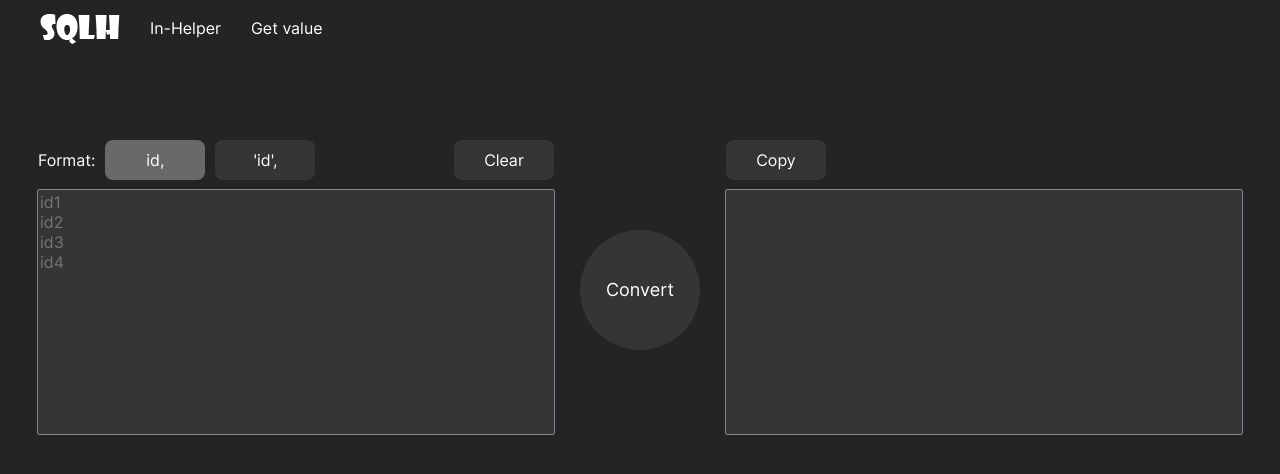
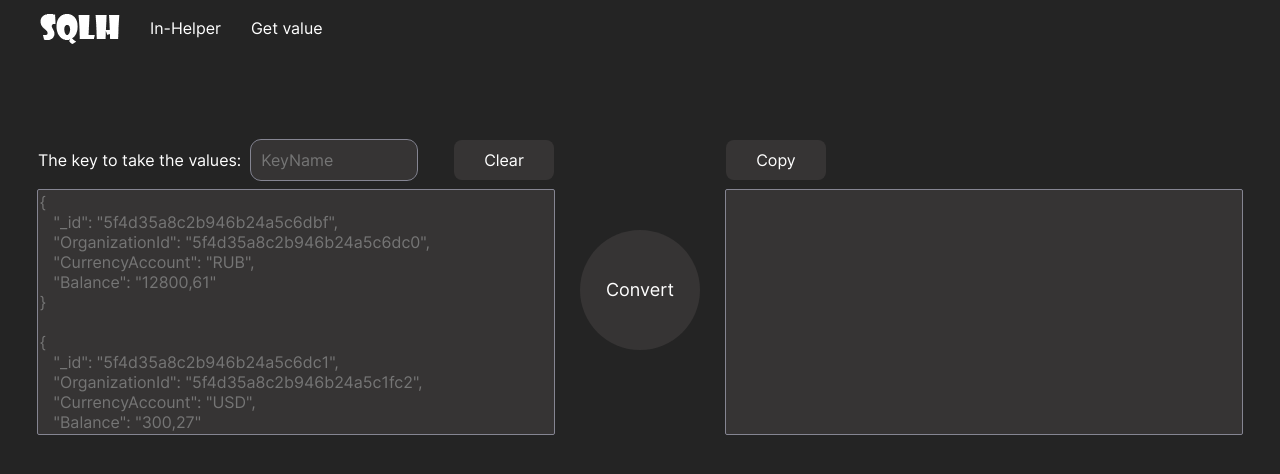
Before and after one commit to SenpaiSun/sql-helper, a React (Vite) app: page /get-value in a window 1280 px wide. Shown: the top 474 px of the page. Built offline with nearby package versions, Linux system fonts and the light colour scheme.

Commit message:
feature/get-value inputs

```diff
--- a/src/components/App/App.tsx
+++ b/src/components/App/App.tsx
@@ -33,16 +33,13 @@ function App() {
     })
   }
 
-  const getValueFromJson = (value:string) => {
-    const idsArray = value.split('\n')
-    const idsArrayFiltered = idsArray.filter(item => item.trim() !== '')
-    return idsArrayFiltered.map((id:string, index) => {
-      const idClear = id.trim()
-      if(index === 0) {
-        return "'" + idClear + "'"
-      }
-      return " '" + idClear + "'"
+  const getValueFromJson = (value:string, key:string) => {
+    const valueToJson = value.split('\n').filter(Boolean)
+    const valuesKeys = valueToJson.map((item) => {
+      const JsonItem = JSON.parse(item)
+      return JsonItem[key]
     })
+    return valuesKeys
   }
 
 
@@ -51,8 +48,8 @@ function App() {
       <Header />
       <Routes>
         <Route path='/' element={<Main/>}/>
-        <Route path="/in-helper" element={<InHelper convertValueInHelperFormat1={convertValueInHelperFormat1} convertValueInHelperFormat2={convertValueInHelperFormat2}/>}/>
-        <Route path="/get-value" element={<GetValue convertValueInHelperFormat1={getValueFromJson} convertValueInHelperFormat2={convertValueInHelperFormat2}/>} />
+        <Route path="/in-helper" element={<InHelper convertValueFromKey={getValueFromJson} convertValueInHelperFormat1={convertValueInHelperFormat1} convertValueInHelperFormat2={convertValueInHelperFormat2}/>}/>
+        <Route path="/get-value" element={<GetValue convertValueFromKey={getValueFromJson} convertValueInHelperFormat1={convertValueInHelperFormat1} convertValueInHelperFormat2={convertValueInHelperFormat2}/>} />
       </Routes>
     </div>
   )
--- a/src/components/GetValue/GetValue.tsx
+++ b/src/components/GetValue/GetValue.tsx
@@ -3,6 +3,7 @@ import './GetValue.css'
 import React from 'react'
 
 export interface GetValueProps {
+  convertValueFromKey: (value:string, key:string) => string[]
   convertValueInHelperFormat1: (value:string) => string[]
   convertValueInHelperFormat2: (value:string) => string[]
 }
@@ -10,7 +11,7 @@ export interface GetValueProps {
 const GetValue: React.FC<GetValueProps> = (props) => {
   return (
     <>
-      <Inputs convertValueInHelperFormat1={props.convertValueInHelperFormat1} convertValueInHelperFormat2={props.convertValueInHelperFormat2}/>
+      <Inputs convertValueFromKey={props.convertValueFromKey} convertValueInHelperFormat1={props.convertValueInHelperFormat1} convertValueInHelperFormat2={props.convertValueInHelperFormat2}/>
     </>
   )
 }
--- a/src/components/InHelper/InHelper.tsx
+++ b/src/components/InHelper/InHelper.tsx
@@ -3,16 +3,17 @@ import './InHelper.css'
 import Inputs from '../Inputs/Inputs'
 
 export interface InHelperProps {
+  convertValueFromKey: (value:string, key:string) => string[]
   convertValueInHelperFormat1: (value:string) => string[]
   convertValueInHelperFormat2: (value:string) => string[]
 }
 
 const InHelper: React.FC<InHelperProps> = (props) => {
-return (
-  <>
-    <Inputs convertValueInHelperFormat1={props.convertValueInHelperFormat1} convertValueInHelperFormat2={props.convertValueInHelperFormat2}/>
-  </>
-)
+  return (
+    <>
+      <Inputs convertValueFromKey={props.convertValueFromKey} convertValueInHelperFormat1={props.convertValueInHelperFormat1} convertValueInHelperFormat2={props.convertValueInHelperFormat2}/>
+    </>
+  )
 }
 
 export default InHelper
--- a/src/components/Inputs/Inputs.css
+++ b/src/components/Inputs/Inputs.css
@@ -108,3 +108,18 @@
   flex-direction: row;
   gap: 10px;
 }
+
+.input__key {
+  width: 12vw;
+  border: none;
+  outline: 1px solid rgb(133, 133, 146);
+  background-color: rgb(54, 52, 52);
+  border-radius: 10px;
+  color: #fff;
+  font-size: 16px;
+  padding-left: 10px;
+}
+
+.input__key:focus {
+  outline: 1px solid rgb(189, 189, 192);
+}
--- a/src/components/Inputs/Inputs.tsx
+++ b/src/components/Inputs/Inputs.tsx
@@ -1,12 +1,23 @@
-import React, { useState } from "react"
+import React, { useEffect, useState } from "react"
 import './Inputs.css'
+import {GetValueProps} from '../GetValue/GetValue'
 import {InHelperProps} from '../InHelper/InHelper'
-import {GetValueProps} from '../GetValue/GetValue'
-
+import { useLocation } from "react-router-dom"
 
 const Inputs: React.FC<InHelperProps | GetValueProps> = (props) => {
   const [valueInput, setValueInput] = useState('')
   const [valueOutput, setValueOutput] = useState('')
+  const [isLocation, setIsLocation] = useState('')
+  const [valueKey, setValueKey] = useState('')
+  const router = useLocation()
+
+  useEffect(() => {
+    if(router.pathname === '/in-helper') {
+      setIsLocation('in-helper')
+    } else if(router.pathname === '/get-value') {
+      setIsLocation('get-value')
+    }
+  }, [router.pathname])
 
   /* format1 - преобразовывает в формат для MySQL (пример: id1, id2, id3)
   format2 - преобразовывает в формат для Clickhouse (пример: 'id1', 'id2', 'id3') */
@@ -28,6 +39,11 @@ const Inputs: React.FC<InHelperProps | GetValueProps> = (props) => {
     setValueInput(event.target.value)
   }
 
+    // Функция для получения текста из инпута
+    const handleValueKey = (event:React.ChangeEvent<HTMLInputElement>) => {
+      setValueKey(event.target.value)
+    }
+
   // Функция для очистки инпутов
   const handleResetTextArea = () => {
     setValueInput('')
@@ -36,10 +52,15 @@ const Inputs: React.FC<InHelperProps | GetValueProps> = (props) => {
 
   // Функция для преобразования значения из инпута в аутпут
   const handleConvertValue = () => {
+    if (isLocation === 'in-helper') {
       const valueOutputArray = formatOutput === 'format1' ? props.convertValueInHelperFormat1(valueInput) : props.convertValueInHelperFormat2(valueInput)
       const valueOutput = valueOutputArray.join()
       setValueOutput(valueOutput)
       console.log(formatOutput)
+    }
+    if (isLocation === 'get-value') {
+      props.convertValueFromKey(valueInput, valueKey);
+    }
   }
 
   // Функция для копирования текста из аутпута в буфер обмена
@@ -53,14 +74,18 @@ const Inputs: React.FC<InHelperProps | GetValueProps> = (props) => {
         <div className="input__container">
           <div className="input__input-container-button">
             <div className="input__input-buttons-format">
-              <p className="input__input-format">Format:</p>
+              <p className="input__input-format">{isLocation === 'in-helper' ? 'Format:' : 'The key to take the values:'}</p>
+              {isLocation === 'in-helper' ? (
+                <>
                   <button type="button" className={formatOutput === 'format1' ? "input__button input__button-active" : "input__button"} onClick={handleSelectFormat1}>id,</button>
                   <button type="button" className={formatOutput === 'format2' ? "input__button input__button-active" : "input__button"} onClick={handleSelectFormat2}>'id',</button>
+                </>
+              ) : <input className="input__key" placeholder="KeyName" value={valueKey} onChange={handleValueKey}/>}
             </div>
             <button type="button" className="input__button" onClick={handleResetTextArea}>Clear</button>
           </div>
           <div className="input__container-input">
-            <textarea className="input__item" placeholder="id1&#10;id2&#10;id3&#10;id4" value={valueInput} onChange={handleValueChange} spellCheck="false"></textarea>
+            <textarea className="input__item" placeholder={isLocation === 'in-helper' ? 'id1\u000Aid2\u000Aid3\u000Aid4' : '{\u000A   "_id": "5f4d35a8c2b946b24a5c6dbf",\u000A   "OrganizationId": "5f4d35a8c2b946b24a5c6dc0",\u000A   "CurrencyAccount": "RUB",\u000A   "Balance": "12800,61"\u000A}\u000A\u000A{\u000A   "_id": "5f4d35a8c2b946b24a5c6dc1",\u000A   "OrganizationId": "5f4d35a8c2b946b24a5c1fc2",\u000A   "CurrencyAccount": "USD",\u000A   "Balance": "300,27"\u000A}'} value={valueInput} onChange={handleValueChange} spellCheck="false"/>
           </div>
         </div>
         <div className="input__container input__container-button">
@@ -71,7 +96,7 @@ const Inputs: React.FC<InHelperProps | GetValueProps> = (props) => {
               <button type="button" className="input__button" onClick={handleCopyValue}>Copy</button>
             </div>
             <div className="input__container-input">
-              <textarea className="input__item input__item-output" value={valueOutput} disabled spellCheck="false"></textarea>
+              <textarea className="input__item input__item-output" value={valueOutput} disabled spellCheck="false"/>
             </div>
         </div>
       </form>
```
Lines whose indentation alone changed are shown as unchanged.
